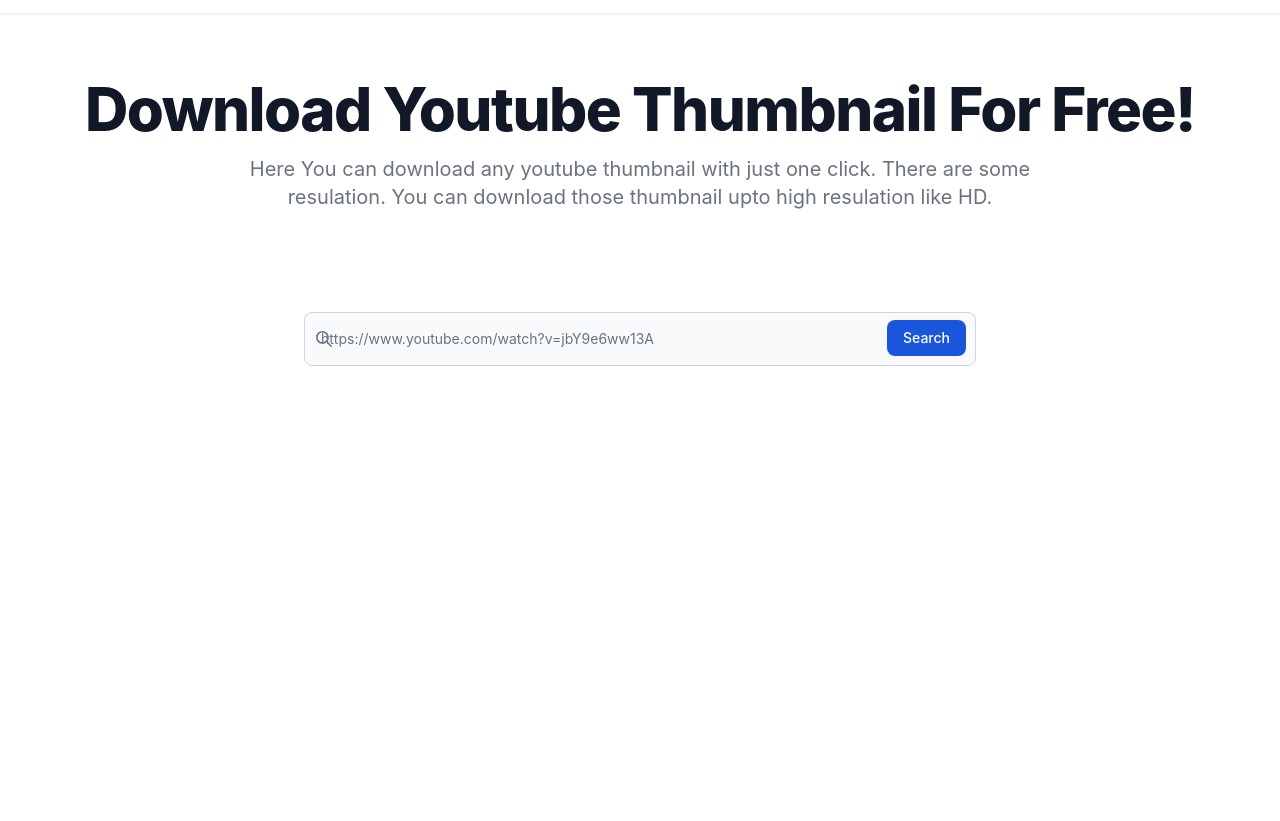
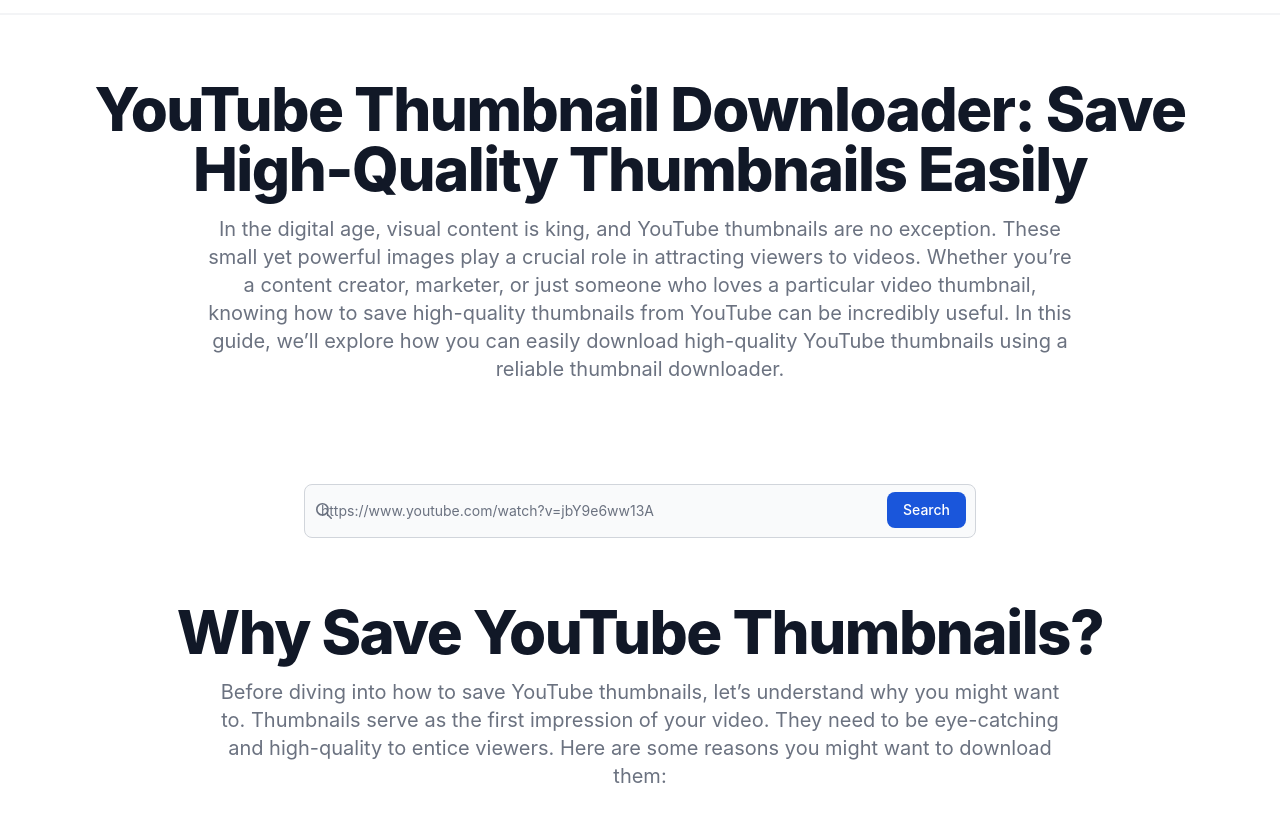
Before and after one commit to gamescoid/thumbnail-downloader, a website: page index.html in a window 1280 px wide. Shown: the part 51-872 px from the top of the page. Before the commit the page ends 800 px from the top, so only its background shows below. Drawn offline with nearby package versions, Linux system fonts and the light colour scheme.

Commit message:
Update index.html

```diff
--- a/index.html
+++ b/index.html
@@ -54,8 +54,8 @@
 
 <section class="bg-white dark:bg-gray-900">
     <div class="py-8 px-4 mx-auto max-w-screen-xl text-center lg:py-16 lg:px-12">
-        <h1 class="mb-4 text-4xl font-extrabold tracking-tight leading-none text-gray-900 md:text-5xl lg:text-6xl dark:text-white">Download Youtube Thumbnail For Free!</h1>
-        <p class="mb-8 text-lg font-normal text-gray-500 lg:text-xl sm:px-16 xl:px-48 dark:text-gray-400">Here You can download any youtube thumbnail with just one click. There are some resulation. You can download those thumbnail upto high resulation like HD.</p>
+        <h1 class="mb-4 text-4xl font-extrabold tracking-tight leading-none text-gray-900 md:text-5xl lg:text-6xl dark:text-white">YouTube Thumbnail Downloader: Save High-Quality Thumbnails Easily</h1>
+        <p class="mb-8 text-lg font-normal text-gray-500 lg:text-xl sm:px-16 xl:px-48 dark:text-gray-400">In the digital age, visual content is king, and YouTube thumbnails are no exception. These small yet powerful images play a crucial role in attracting viewers to videos. Whether you’re a content creator, marketer, or just someone who loves a particular video thumbnail, knowing how to save high-quality thumbnails from YouTube can be incredibly useful. In this guide, we’ll explore how you can easily download high-quality YouTube thumbnails using a reliable thumbnail downloader.</p>
     </div>
 
 
@@ -140,5 +140,10 @@
     }
 </script>
 
+    <div class="py-8 px-4 mx-auto max-w-screen-xl text-center lg:py-16 lg:px-12">
+        <h2 class="mb-4 text-4xl font-extrabold tracking-tight leading-none text-gray-900 md:text-5xl lg:text-6xl dark:text-white">Why Save YouTube Thumbnails?</h2>
+        <p class="mb-8 text-lg font-normal text-gray-500 lg:text-xl sm:px-16 xl:px-48 dark:text-gray-400">Before diving into how to save YouTube thumbnails, let’s understand why you might want to. Thumbnails serve as the first impression of your video. They need to be eye-catching and high-quality to entice viewers. Here are some reasons you might want to download them:</p>
+    </div>
+
 </body>
 </html>
```
